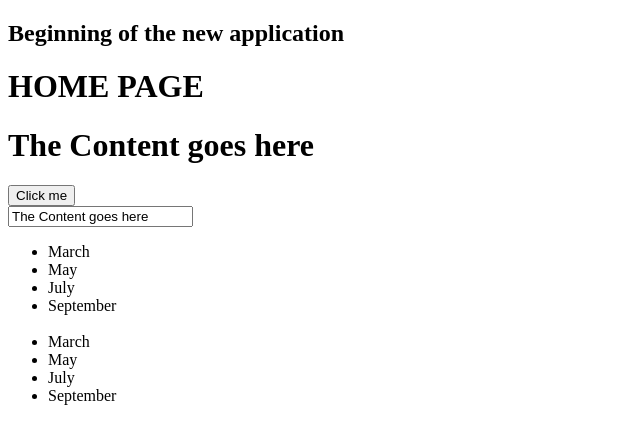
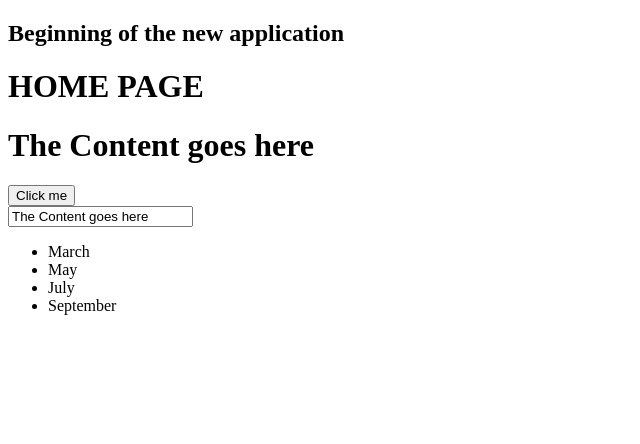
Before and after one commit to Naziiaba/Email-Create-ang, an Angular app: page / in a window 1280 px wide. Shown: the top 444 px of the page, without its empty margins (0-640 px from the left). Built offline with nearby package versions, Linux system fonts and the light colour scheme.

Commit message:
list of items removed

```diff
--- a/src/app/app.component.html
+++ b/src/app/app.component.html
@@ -12,10 +12,4 @@
 
 <ul>
   <li *ngFor="let item of months;">{{item}}</li>
-
-  <br>
-  <li>{{ months[0] }}</li>
-  <li>{{ months[1] }}</li>
-  <li>{{ months[2] }}</li>
-  <li>{{ months[3] }}</li>
 </ul>
```
